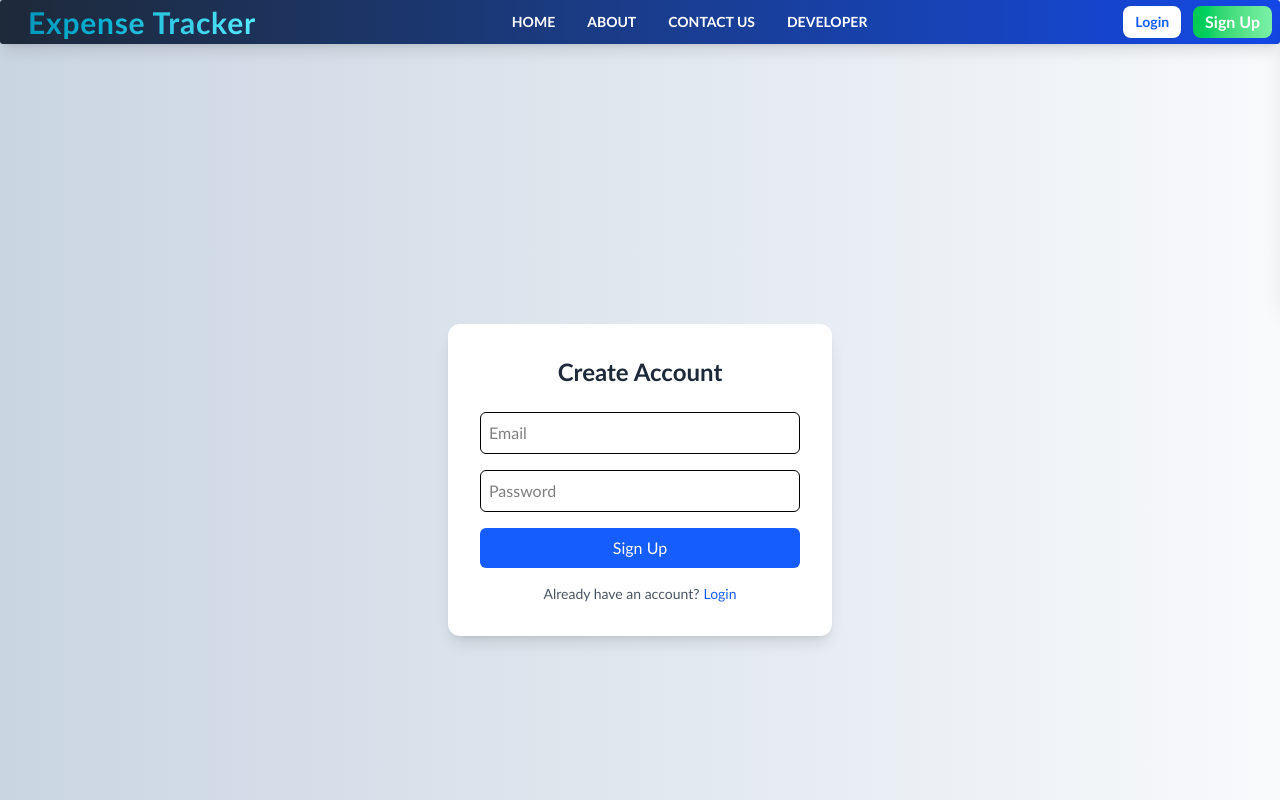
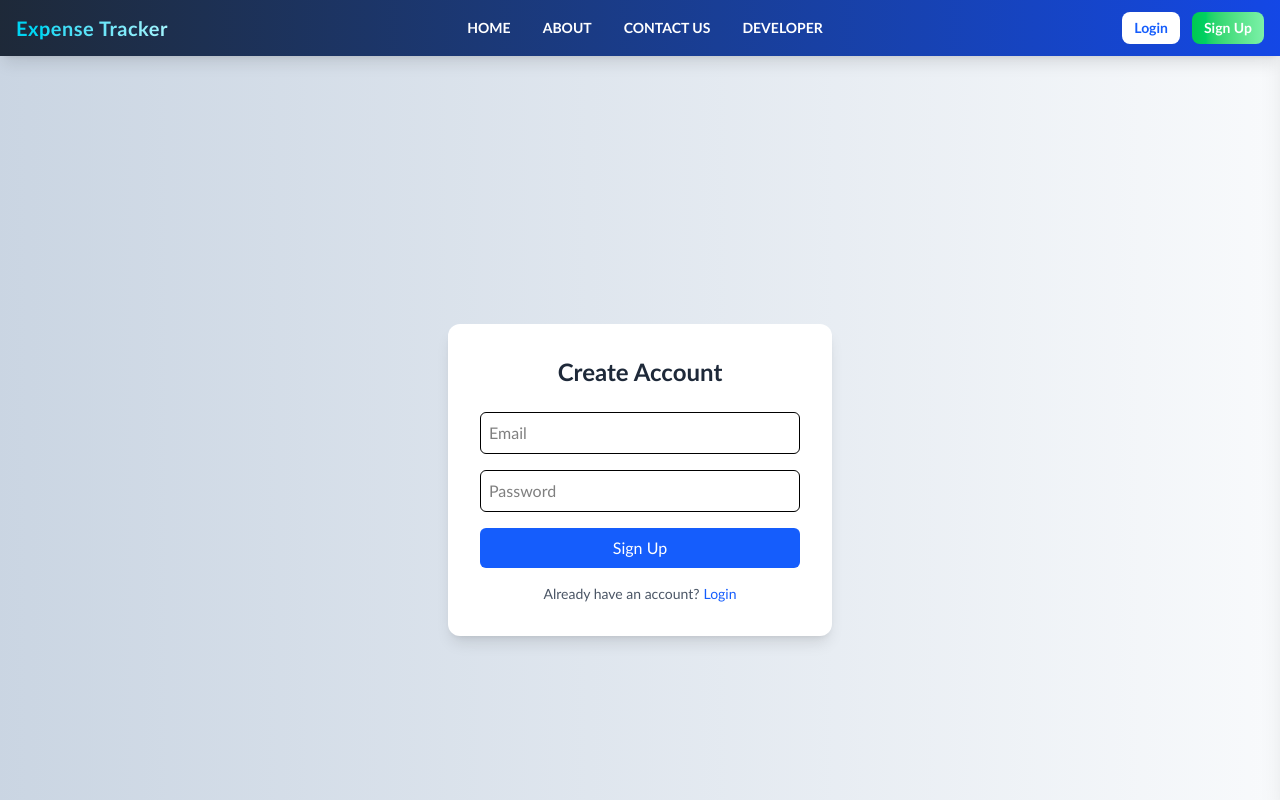
Before and after one commit to rushimangore36-collab/expense-tracker-frontend, a React (Vite) app: page / in a window 1280 px wide. Shown: the top 800 px of the page. Built offline with nearby package versions, Linux system fonts and the light colour scheme; no server answers.

Commit message:
Update Navbar.jsx

```diff
--- a/src/components/Navbar.jsx
+++ b/src/components/Navbar.jsx
@@ -8,7 +8,7 @@ const Navbar = ({ logged, setLogged }) => {
     localStorage.setItem("isLoggedIn", logged ? "true" : "false");
   }, [logged]);
 
-  async function loggedOut() {
+  function loggedOut() {
     setLogged(false);
     localStorage.removeItem("token");
   }
@@ -16,30 +16,19 @@ const Navbar = ({ logged, setLogged }) => {
   return (
     <>
       {/* NAVBAR */}
-      <nav className="w-full fixed bg-linear-to-r from-gray-800 to-blue-700 text-white px-2 py-1 flex items-center justify-between shadow-lg rounded-[3px]">
+      <nav className="w-full fixed top-0 left-0 bg-gradient-to-r from-gray-800 to-blue-700 text-white px-4 py-3 flex items-center justify-between shadow-lg z-50">
+
         {/* Logo */}
-        <div
-          className="text-3xl pl-5 font-extrabold tracking-wide
-  text-transparent bg-clip-text
-  bg-linear-to-r from-cyan-600 to-cyan-300"
-        >
+        <div className="text-xl font-extrabold tracking-wide text-transparent bg-clip-text bg-gradient-to-r from-cyan-400 to-cyan-200">
           Expense Tracker
         </div>
 
         {/* Desktop Menu */}
         <ul className="hidden md:flex items-center space-x-8 text-sm font-semibold">
-          <li className="cursor-pointer hover:text-blue-200 transition">
-            <Link to="/home">HOME</Link>
-          </li>
-          <li className="cursor-pointer hover:text-blue-200 transition">
-            <Link to="/about">ABOUT</Link>
-          </li>
-          <li className="cursor-pointer hover:text-blue-200 transition">
-            <Link to="/contactus">CONTACT US</Link>
-          </li>
-          <li className="cursor-pointer hover:text-blue-200 transition">
-            <Link to="/developer">DEVELOPER</Link>
-          </li>
+          <li><Link to="/home" className="hover:text-blue-200">HOME</Link></li>
+          <li><Link to="/about" className="hover:text-blue-200">ABOUT</Link></li>
+          <li><Link to="/contactus" className="hover:text-blue-200">CONTACT US</Link></li>
+          <li><Link to="/developer" className="hover:text-blue-200">DEVELOPER</Link></li>
         </ul>
 
         {/* Desktop Auth */}
@@ -48,14 +37,14 @@ const Navbar = ({ logged, setLogged }) => {
             <Link
               onClick={loggedOut}
               to="/auth/login"
-              className="px-3 py-1.5 rounded-lg bg-red-500 text-white hover:bg-blue-50 text-sm font-semibold transition"
+              className="px-3 py-1.5 rounded-lg bg-red-500 hover:bg-red-600 text-white text-sm font-semibold"
             >
               LogOut
             </Link>
           ) : (
             <Link
               to="/auth/login"
-              className="px-3 py-1.5 rounded-lg bg-white text-blue-600 hover:bg-blue-50 text-sm font-semibold transition"
+              className="px-3 py-1.5 rounded-lg bg-white text-blue-600 hover:bg-blue-100 text-sm font-semibold"
             >
               Login
             </Link>
@@ -63,26 +52,60 @@ const Navbar = ({ logged, setLogged }) => {
 
           <Link
             to="/auth/signup"
-            className="px-3 py-1 rounded-lg bg-linear-to-r from-green-500 to-green-300 text-white  transition font-semibold"
+            className="px-3 py-1.5 rounded-lg bg-gradient-to-r from-green-500 to-green-300 text-white text-sm font-semibold"
           >
             Sign Up
           </Link>
         </div>
 
-        {/* Mobile Auth Buttons */}
-        <div className="flex md:hidden gap-2 ml-15">
+        {/* Hamburger Icon */}
+        <button
+          className="md:hidden flex flex-col gap-1 cursor-pointer"
+          onClick={() => setOpen(!open)}
+        >
+          <span className="w-6 h-0.5 bg-white"></span>
+          <span className="w-6 h-0.5 bg-white"></span>
+          <span className="w-6 h-0.5 bg-white"></span>
+        </button>
+      </nav>
+
+      {/* Mobile Drawer */}
+      <div
+        className={`fixed top-0 right-0 h-full w-64 bg-gradient-to-r from-blue-800 to-blue-500 text-white p-6 shadow-xl transform transition-transform duration-300 z-40 ${
+          open ? "translate-x-0" : "translate-x-full"
+        }`}
+      >
+        {/* Close */}
+        <button
+          className="text-3xl absolute top-3 right-4"
+          onClick={() => setOpen(false)}
+        >
+          ×
+        </button>
+
+        <h3 className="text-2xl font-bold mb-8 mt-6">Menu</h3>
+
+        <ul className="space-y-5 text-lg font-medium">
+          <li><Link to="/home" onClick={() => setOpen(false)}>HOME</Link></li>
+          <li><Link to="/about" onClick={() => setOpen(false)}>ABOUT</Link></li>
+          <li><Link to="/contactus" onClick={() => setOpen(false)}>CONTACT US</Link></li>
+          <li><Link to="/developer" onClick={() => setOpen(false)}>DEVELOPER</Link></li>
+        </ul>
+
+        {/* Mobile Auth */}
+        <div className="mt-10 flex flex-col gap-3">
           {logged ? (
             <Link
               onClick={loggedOut}
               to="/auth/login"
-              className="px-3 py-1.5 rounded-lg bg-linear-to-r from-red-700 to-red-500 text-white text-sm font-semibold transition"
+              className="px-4 py-2 rounded-lg bg-red-600 text-center"
             >
               LogOut
             </Link>
           ) : (
             <Link
               to="/auth/login"
-              className="px-3 py-1.5 rounded-lg text-white border-2 border-white bg-linear-to-r from-blue-800 to-blue-500  text-sm font-semibold transition"
+              className="px-4 py-2 rounded-lg bg-white text-blue-700 text-center"
             >
               Login
             </Link>
@@ -90,63 +113,11 @@ const Navbar = ({ logged, setLogged }) => {
 
           <Link
             to="/auth/signup"
-            className="px-3 py-1.5 rounded-lg bg-linear-to-r from-green-700 to-green-500 border-2 border-white text-white  text-sm font-semibold transition"
+            className="px-4 py-2 rounded-lg bg-green-600 text-white text-center"
           >
-            SignUp
+            Sign Up
           </Link>
         </div>
-
-        {/* Hamburger Icon */}
-        <button
-          className="md:hidden flex flex-col gap-1.5 ml-4 cursor-pointer"
-          onClick={() => setOpen(!open)}
-        >
-          <span className="w-7 h-0.5 bg-white transition"></span>
-          <span className="w-7 h-0.5 bg-white transition"></span>
-          <span className="w-7 h-0.5 bg-white transition"></span>
-        </button>
-      </nav>
-
-      {/* Mobile Menu Drawer */}
-      <div
-        className={`fixed top-0 right-0 rounded-xl h-75 w-64 bg-linear-to-r from-blue-800 to-blue-500 text-white p-6 shadow-xl transform transition-transform duration-300 z-50 ${
-          open ? "translate-x-0" : "translate-x-full"
-        }`}
-      >
-        {/* Header */}
-        <div className="flex justify-between items-center mb-8">
-          <h3 className="text-2xl font-bold">Menu</h3>
-          <button
-            className="text-3xl hover:text-blue-200 transition cursor-pointer"
-            onClick={() => setOpen(false)}
-          >
-            ×
-          </button>
-        </div>
-
-        {/* Menu Items */}
-        <ul className="space-y-5 text-lg font-medium">
-          <li className="hover:text-blue-200 transition">
-            <Link to="/home" onClick={() => setOpen(false)}>
-              HOME
-            </Link>
-          </li>
-          <li className="hover:text-blue-200 transition">
-            <Link to="/about" onClick={() => setOpen(false)}>
-              ABOUT
-            </Link>
-          </li>
-          <li className="hover:text-blue-200 transition">
-            <Link to="/contactus" onClick={() => setOpen(false)}>
-              CONTACT US
-            </Link>
-          </li>
-          <li className="hover:text-blue-200 transition">
-            <Link to="/developer" onClick={() => setOpen(false)}>
-              DEVELOPER
-            </Link>
-          </li>
-        </ul>
       </div>
     </>
   );
```
